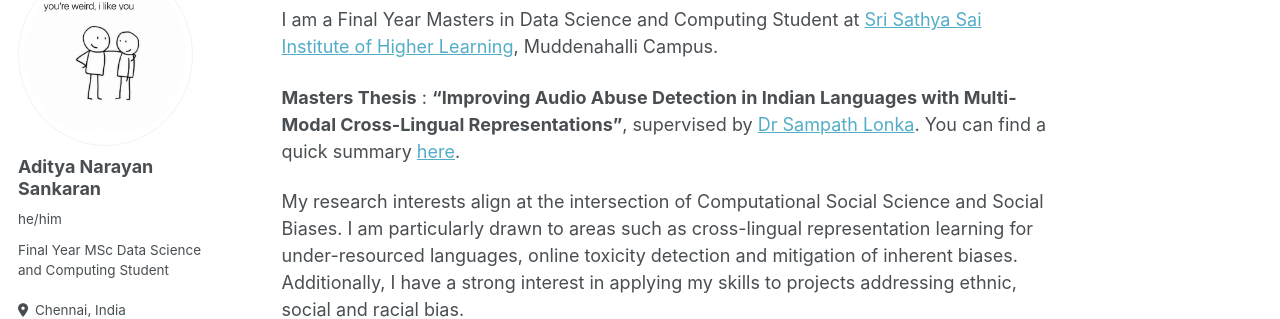
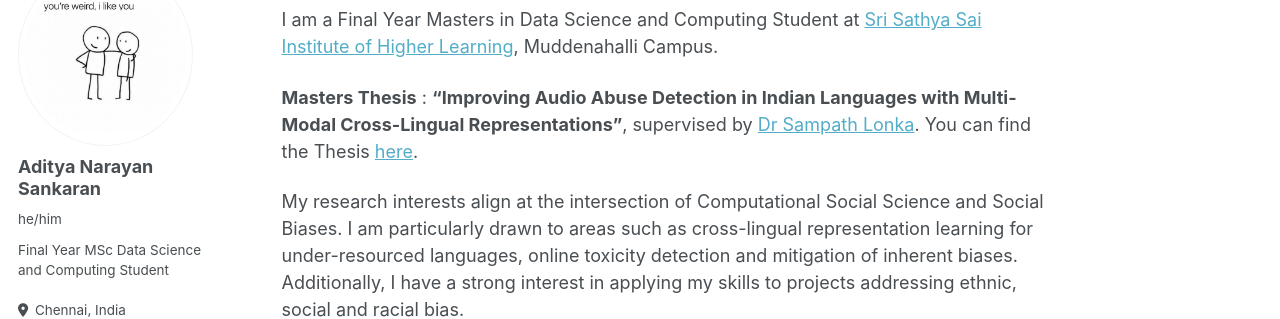
Before and after one commit to callmesanfornow/callmesanfornow.github.io, a Jekyll site: the page built from _pages/about.md, in a window 1280 px wide. Shown: the part 122-441 px from the top of the page. Built offline with Jekyll 4.4.1, drawn with Linux system fonts in a browser that asks for light colours; some web fonts are replaced.

Commit message:
Update about.md

```diff
--- a/_pages/about.md
+++ b/_pages/about.md
@@ -9,6 +9,6 @@ redirect_from:
 
 I am a Final Year Masters in Data Science and Computing Student at [Sri Sathya Sai Institute of Higher Learning](https://www.sssihl.edu.in/), Muddenahalli Campus.
 
-**Masters Thesis** : **"Improving Audio Abuse Detection in Indian Languages with Multi-Modal Cross-Lingual Representations"**, supervised by [Dr Sampath Lonka](https://scholar.google.co.in/citations?user=IahaV5wAAAAJ&hl=en). You can find a quick summary [here](https://docs.google.com/document/d/1an_OwC8ZTY9TSN7vUGubfhEd-kDGHIdVd6EBOKXBaGw/edit?usp=sharing).
+**Masters Thesis** : **"Improving Audio Abuse Detection in Indian Languages with Multi-Modal Cross-Lingual Representations"**, supervised by [Dr Sampath Lonka](https://scholar.google.co.in/citations?user=IahaV5wAAAAJ&hl=en). You can find the Thesis [here](https://docs.google.com/document/d/1an_OwC8ZTY9TSN7vUGubfhEd-kDGHIdVd6EBOKXBaGw/edit?usp=sharing).
 
 My research interests align at the intersection of Computational Social Science and Social Biases. I am particularly drawn to areas such as cross-lingual representation learning for under-resourced languages, online toxicity detection and mitigation of inherent biases. Additionally, I have a strong interest in applying my skills to projects addressing ethnic, social and racial bias.
```
